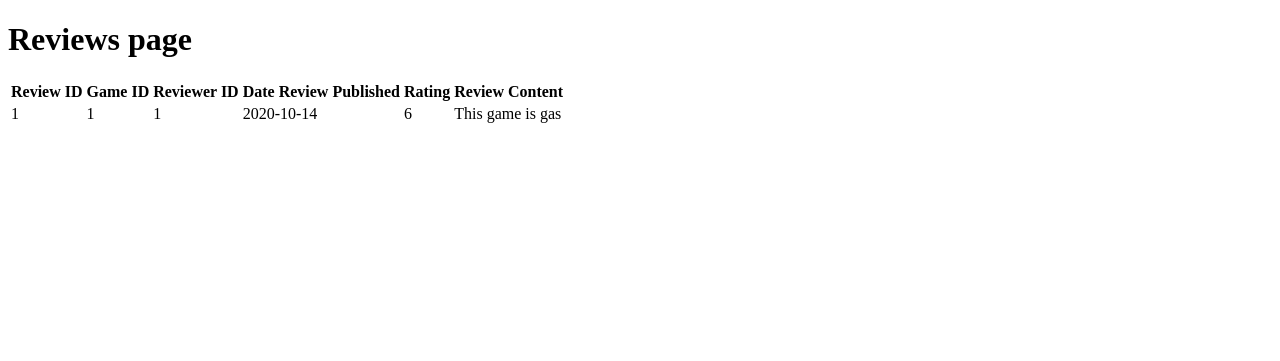
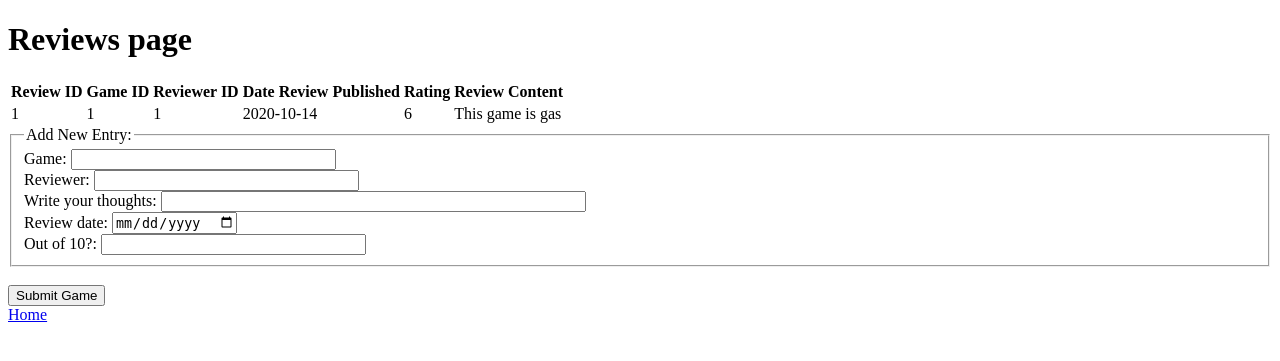
Before and after one commit to Passiv3/GameReviewSite_CS340, a Flask app: page /reviews in a window 1280 px wide. Shown: the top 361 px of the page. Run offline with Flask 2, Linux system fonts and the light colour scheme.

Commit message:
I added CRUD functions to games, reviews, and added home buttons and appended index.html

```diff
--- a/templates/index.html
+++ b/templates/index.html
@@ -12,6 +12,8 @@
         <a href = "reviewers">Meet the reviewers</a>
         <br>
         <a href = "reviews">Browse game reviews</a>
+        <br>
+        <a href = "testPage">TestPage</a>
 
     </body>
 
--- a/templates/reviews.html
+++ b/templates/reviews.html
@@ -22,3 +22,38 @@
     </tr>
     {% endfor %}
     </table>
+
+    <body>
+        <form>
+            <!-- The fieldset element is used to group several controls and labels within a web form.-->
+            <fieldset>
+                <!-- The legend element is used to add a caption for the content of its parent fieldset.-->
+                <legend>Add New Entry:</legend>
+                <label>Game:
+                    <input type="text" name="name" size="30" maxlength="100" required="required">
+                </label>
+                <br />
+                <label>Reviewer:
+                    <input type ="text" name="" size="30" maxlength="100" required ='required'>
+                </label>
+                <br />
+                <label>Write your thoughts:
+                    <input type="text" name="" size="50" height = "150%" maxlength="100" required = "required">
+                </label>
+                <br />
+                <label>Review date:
+                    <input type="date" name="date" size="30" maxlength="100" required = "required">
+                </label>
+                <br />
+                <label>Out of 10?:
+                    <input type="text" name="" size="30" maxlength="100" required = "required">
+                </label>
+            </fieldset>
+            <br />
+            <!-- We can use the button element or the input element to display the button -->
+            <!--input type="submit" value="Submit review" /-->
+            <button type="submit">Submit Game</button>
+        </form>
+        <a href = "/">Home</a>
+    </body>
+</html>
```
Also changed, not shown: templates/games.html (+34 -0 lines).
